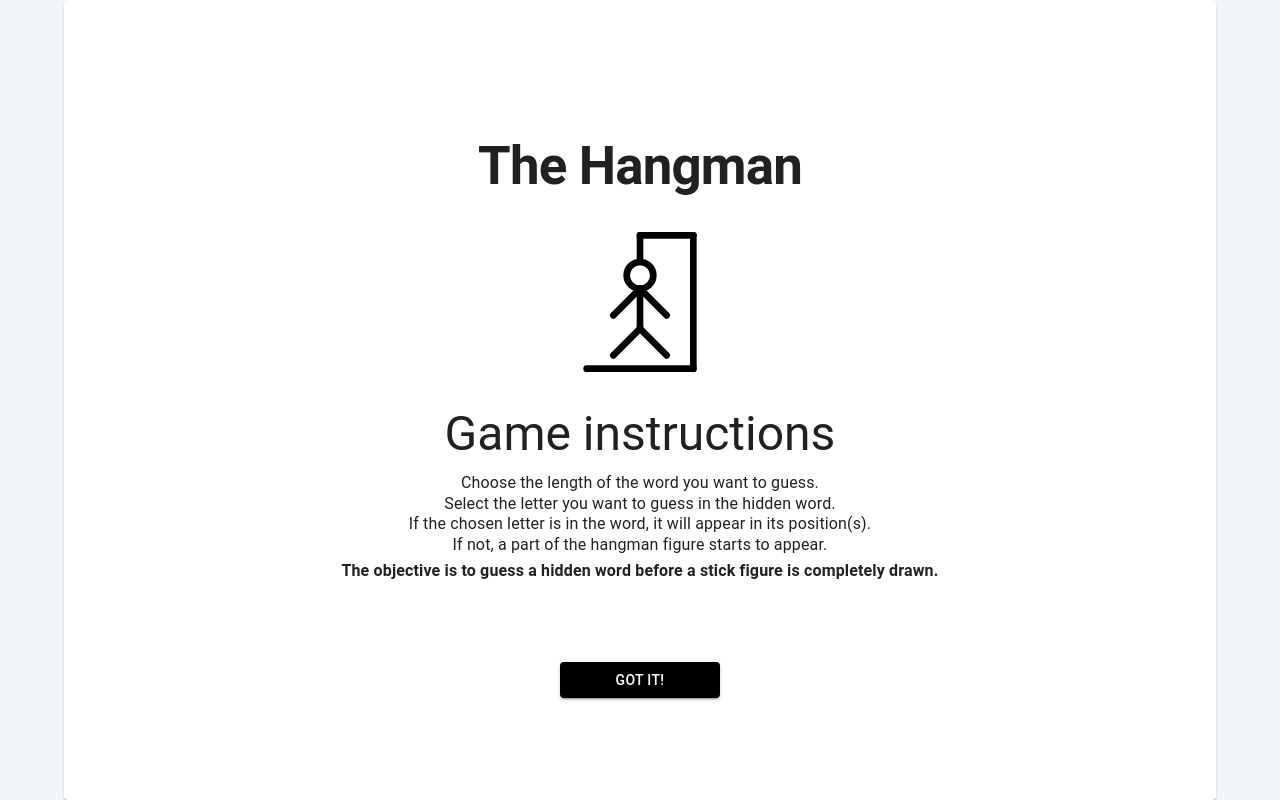
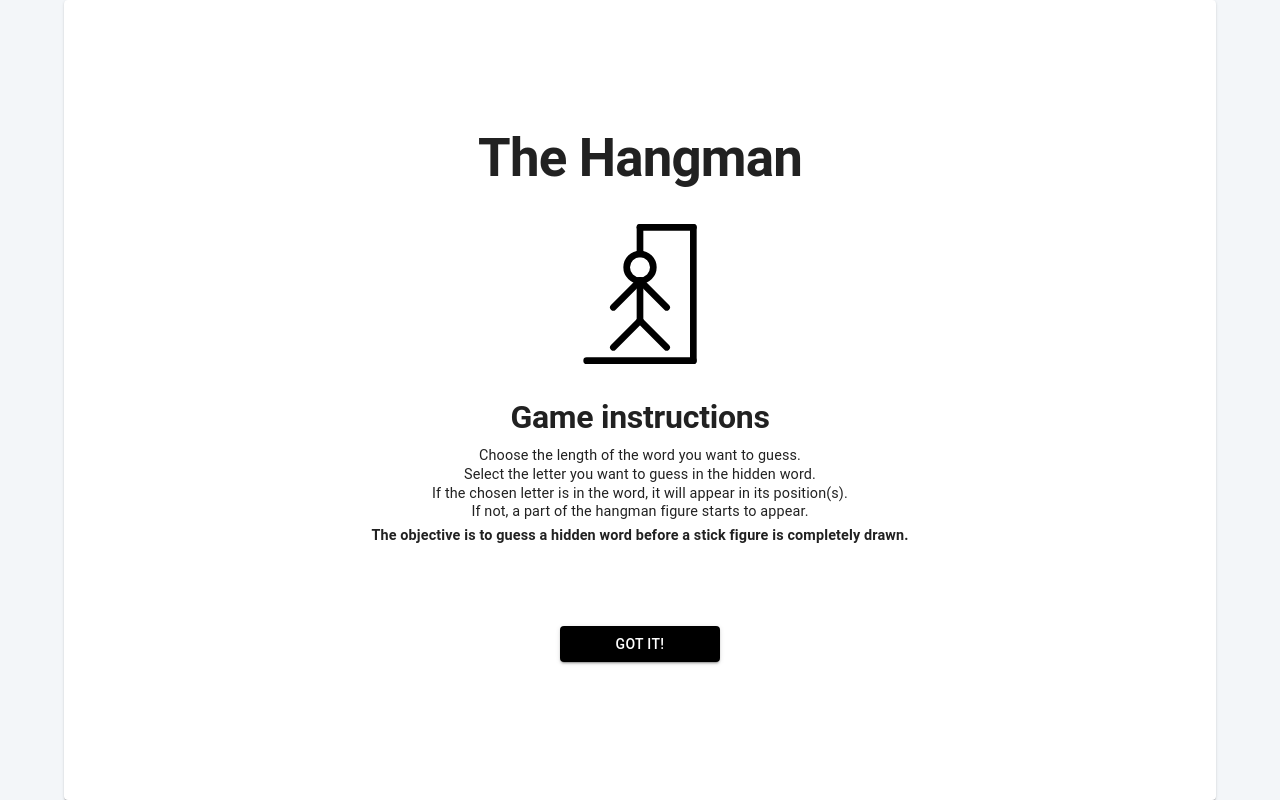
Before and after one commit to rolandkun98/hangman-game, a Next.js app: page / in a window 1280 px wide. Built offline with nearby package versions, Linux system fonts and the light colour scheme.

Commit message:
refactor(home):refactored the jsx elements

```diff
--- a/src/components/pages/home/index.tsx
+++ b/src/components/pages/home/index.tsx
@@ -23,14 +23,6 @@ const HomePage = (): JSX.Element => {
 
   return (
     <PageContainer>
-      <Box
-        sx={{
-          display: "flex",
-          flexDirection: "column",
-          alignItems: "center",
-          padding: ".5rem",
-        }}
-      >
       <Typography variant="h1">The Hangman</Typography>
       <HangmanIcon
         width={hangmanSize}
@@ -38,19 +30,18 @@ const HomePage = (): JSX.Element => {
         sx={{ margin: "1.5rem 0" }}
         phase={HangmanPhases.PHASE_09}
       />
-        <Typography variant="h3" sx={{ marginBottom: ".7rem" }}>
+      <Typography variant="h2" sx={{ marginBottom: ".7rem" }}>
         Game instructions
       </Typography>
-        <Typography variant="subtitle1" sx={{ textAlign: "center" }}>
+      <Typography variant="body1" sx={{ textAlign: "center" }}>
         Choose the length of the word you want to guess. <br />
         Select the letter you want to guess in the hidden word. <br />
-          If the chosen letter is in the word, it will appear in its
-          position(s).
+        If the chosen letter is in the word, it will appear in its position(s).
         <br />
         If not, a part of the hangman figure starts to appear.
       </Typography>
       <Typography
-          variant="subtitle1"
+        variant="body1"
         sx={{
           marginTop: ".3rem",
           fontWeight: 600,
@@ -67,7 +58,6 @@ const HomePage = (): JSX.Element => {
       >
         Got it!
       </Button>
-      </Box>
     </PageContainer>
   );
 };
```
Lines whose indentation alone changed are shown as unchanged.
